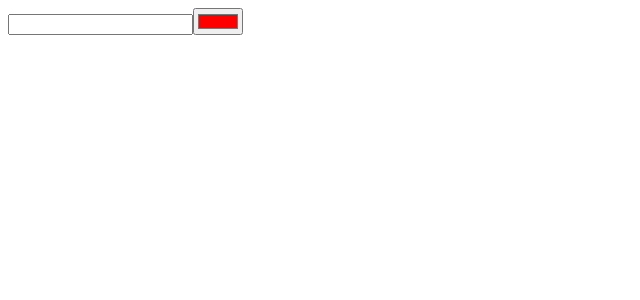
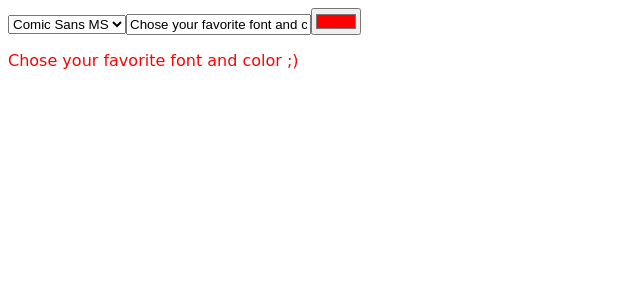
Before and after one commit to paytown/react-list-forms, a React app: page / in a window 1280 px wide. Shown: the top 300 px of the page, without its empty margins (0-640 px from the left). Built offline with nearby package versions, Linux system fonts and the light colour scheme.

Commit message:
font selector added

```diff
--- a/src/components/TextFormatter.js
+++ b/src/components/TextFormatter.js
@@ -2,8 +2,9 @@ import React, { PureComponent } from 'react';
 
 export default class TextFormatter extends PureComponent {
   state = {
-    text: '',
+    text: 'Chose your favorite font and color ;)',
     formattedText: '',
+    font: 'Comic Sans MS',
     color: '#ff0000'
   }
 
@@ -14,14 +15,20 @@ export default class TextFormatter extends PureComponent {
   render() {
     const {
       text,
+      font,
       color
     } = this.state;
 
+    const fontOptions = ['Comic Sans MS', 'Papyrus'].map(font => {
+      return <option key={font} value={font}>{font}</option>;
+    });
+
     return (
       <>
+      <select name="font" value={font} onChange={this.handleChange}>{fontOptions}</select>
       <input type="text" name="text" value={text} onChange={this.handleChange} />
       <input type="color" name="color" value={color} onChange={this.handleChange} />
-      <pre style={{ color }}>{text}</pre>
+      <pre style={{ color: color, fontFamily: font }}>{text}</pre>
       </>
     );
   }
```
